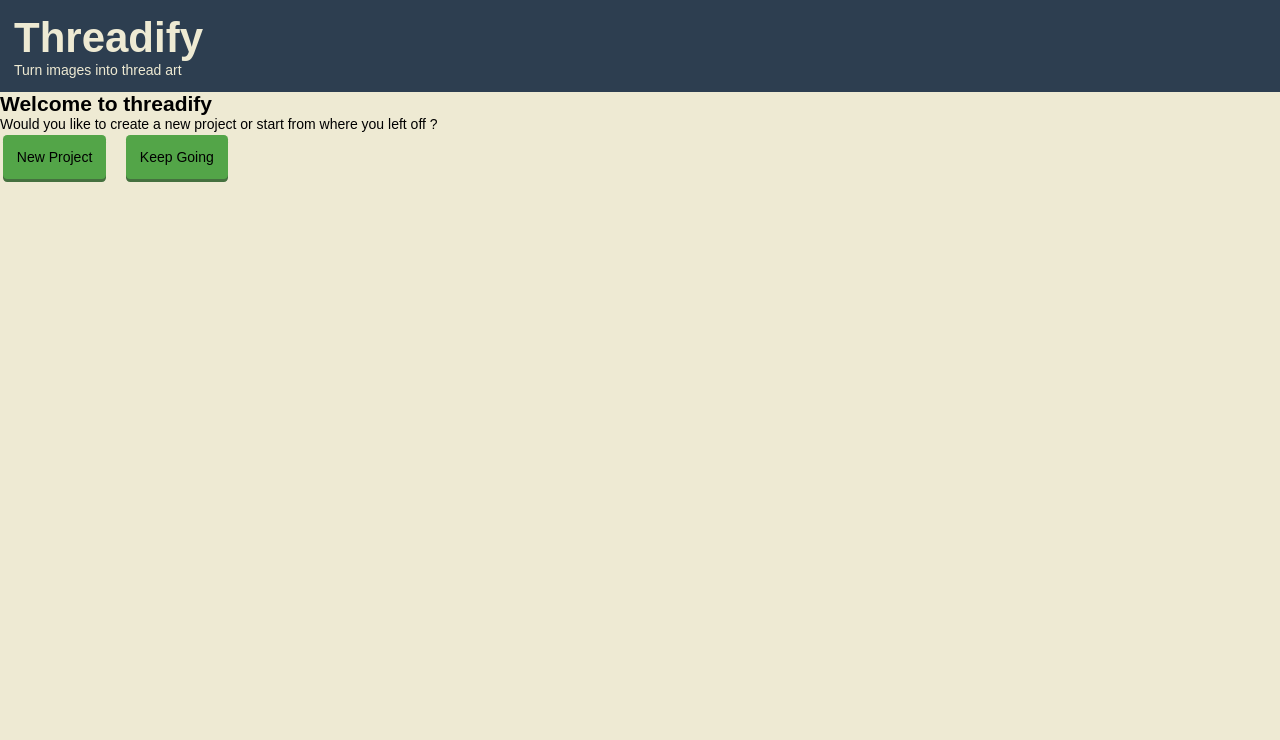
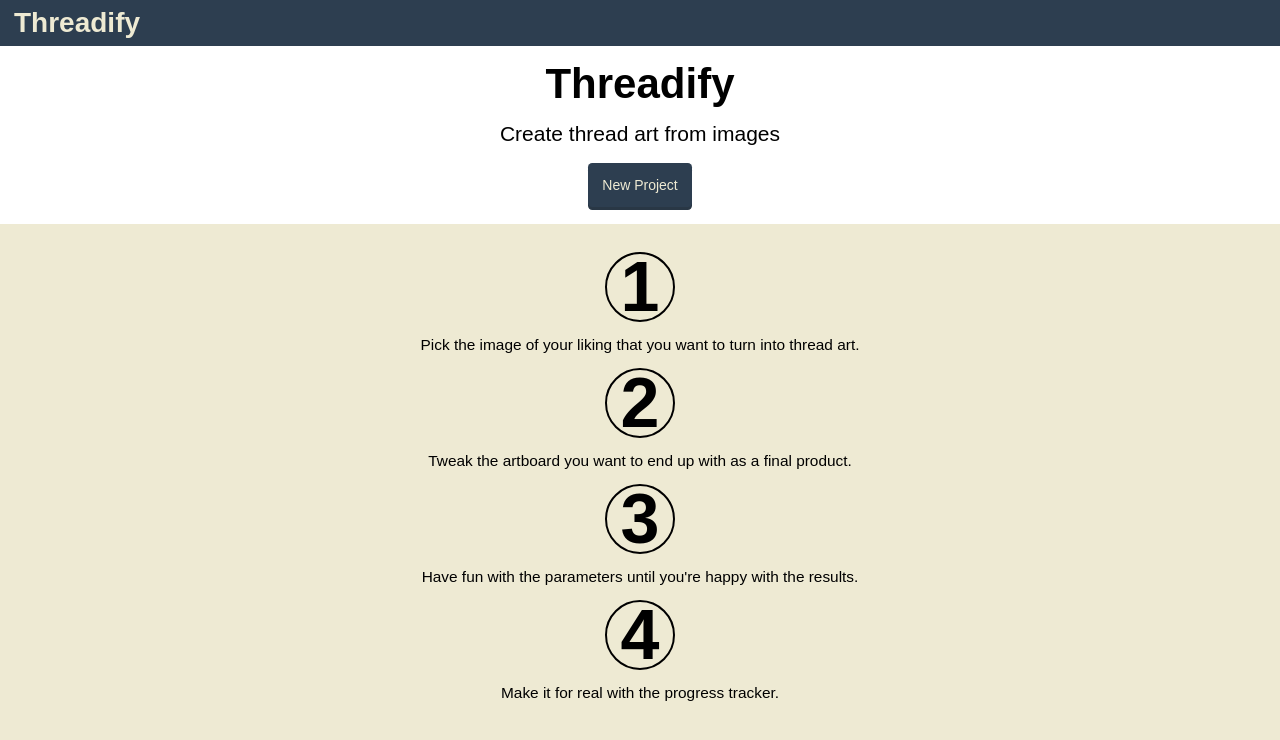
Before and after one commit to JeanChristopheM/threadify, a React (Vite) app: page / in a window 1280 px wide. Shown: the top 740 px of the page. Built offline with nearby package versions, Linux system fonts and the light colour scheme; a web font is replaced by a local one.

Commit message:
Changed style of landing page

```diff
--- a/package.json
+++ b/package.json
@@ -6,7 +6,7 @@
   "type": "module",
   "scripts": {
     "dev": "vite",
-    "dev-online": "vite --host",
+    "dev:online": "vite --host",
     "build": "tsc && vite build",
     "preview": "vite preview",
     "predeploy": "npm run build",
--- a/src/components/Header/index.tsx
+++ b/src/components/Header/index.tsx
@@ -6,7 +6,6 @@ const Header = () => {
       <Link to="/" className="customLink">
         <h1>Threadify</h1>
       </Link>
-      <p>Turn images into thread art</p>
     </header>
   );
 };
--- a/src/components/LandingPage/index.tsx
+++ b/src/components/LandingPage/index.tsx
@@ -4,17 +4,22 @@ import { Link } from "react-router-dom";
 const LandingPage = () => {
   return (
     <div className="welcomeLayout">
-      <h3>Welcome to threadify</h3>
-      <p>
-        Would you like to create a new project or start from where you left off
-        ?
-      </p>
-      <div className="flex-row">
+      <div className="hero">
+        <h1>Threadify</h1>
+        <p>Create thread art from images</p>
         <Link to="new" children={<button type="button">New Project</button>} />
-        <Link
-          to="letsgo"
-          children={<button type="button">Keep Going</button>}
-        />
+      </div>
+      <div className="explaination">
+        <h2>1</h2>
+        <p>
+          Pick the image of your liking that you want to turn into thread art.
+        </p>
+        <h2>2</h2>
+        <p>Tweak the artboard you want to end up with as a final product.</p>
+        <h2>3</h2>
+        <p>Have fun with the parameters until you're happy with the results.</p>
+        <h2>4</h2>
+        <p>Make it for real with the progress tracker.</p>
       </div>
     </div>
   );
--- a/src/components/OldProject/index.tsx
+++ b/src/components/OldProject/index.tsx
@@ -110,7 +110,8 @@ const OldProject = () => {
   const location = useLocation();
   useEffect(() => () => {
     // * Saving on navigate unmount
-    if (location.key !== window.history.state.key) {
+    console.log({ location: location.key, window: window.history.state });
+    if (location.key !== window.history?.state?.key) {
       setData(data);
     }
   });
--- a/src/entities/Line.ts
+++ b/src/entities/Line.ts
@@ -1,5 +1,6 @@
 import { DEFAULT_CANVAS_WIDTH } from "../utils/constants";
 import Point from "./Point";
+
 const getPixelsIndexesFromPositions = (pos: Point[]) => {
   const result: number[] = [];
   pos.forEach((p, _i) => {
@@ -8,19 +9,8 @@ const getPixelsIndexesFromPositions = (pos: Point[]) => {
   });
   return result;
 };
-export default class Line {
-  p1: Point;
-  p2: Point;
 
-  pixelsPosition: Point[];
-  pixelsIndexes: number[];
-  getPixelsInLine: (p1: Point, p2: Point) => Point[];
-
-  constructor(p1: Point, p2: Point) {
-    this.p1 = p1;
-    this.p2 = p2;
-
-    this.getPixelsInLine = (a: Point, b: Point) => {
+const getPixelsInLine = (a: Point, b: Point): Point[] => {
   const points: Point[] = [];
   const dx = Math.abs(b.x - a.x);
   const dy = -Math.abs(b.y - a.y);
@@ -50,7 +40,18 @@ export default class Line {
   return points;
 };
 
-    this.pixelsPosition = this.getPixelsInLine(this.p1, this.p2);
+export default class Line {
+  p1: Point;
+  p2: Point;
+
+  pixelsPosition: Point[];
+  pixelsIndexes: number[];
+
+  constructor(p1: Point, p2: Point) {
+    this.p1 = p1;
+    this.p2 = p2;
+
+    this.pixelsPosition = getPixelsInLine(this.p1, this.p2);
     this.pixelsIndexes = getPixelsIndexesFromPositions(this.pixelsPosition);
   }
 }
--- /dev/null
+++ b/src/style/_landingPage.scss
@@ -0,0 +1,44 @@
+.welcomeLayout {
+  .hero {
+    display: flex;
+    flex-direction: column;
+    align-items: center;
+    h1 {
+      font-size: 3rem;
+    }
+    p {
+      font-size: 1.5rem;
+      padding-block: 1rem;
+    }
+    padding-block: 1rem;
+    background-color: white;
+  }
+  .explaination {
+    display: flex;
+    flex-direction: column;
+    align-items: center;
+    padding: 1rem 1rem 3rem 1rem;
+    h2 {
+      font-size: 5rem;
+      height: 5rem;
+      line-height: 5rem;
+      aspect-ratio: 1;
+      position: relative;
+      text-align: center;
+      margin-block: 1rem;
+      &::after {
+        position: absolute;
+        content: "";
+        width: 100%;
+        height: 100%;
+        left: 0;
+        border: 0.2rem solid black;
+        border-radius: 100%;
+      }
+    }
+  }
+  p {
+    text-align: center;
+    font-size: 1.1rem;
+  }
+}
--- a/src/style/_variables.scss
+++ b/src/style/_variables.scss
@@ -1,5 +1,6 @@
 $defaultFontSize: 14px;
 $clr-bg: #2d3e50;
+$clr-bg-dark: #293745;
 $clr-main: #eeead3;
 
 $clr-accent: #53a548;
--- a/src/style/main.scss
+++ b/src/style/main.scss
@@ -3,6 +3,8 @@
 
 @import "mainContainer";
 @import "spinner";
+
+@import "landingPage";
 
 @font-face {
   font-family: "playfair_displayregular";
@@ -20,7 +22,7 @@ body {
   position: relative;
 }
 h1 {
-  font-size: 3rem;
+  font-size: 2rem;
   font-weight: 600;
   z-index: 2;
 }
@@ -39,8 +41,7 @@ h3 {
 }
 header {
   position: relative;
-  padding: 1rem;
-  min-height: 6rem;
+  padding: 0.5rem 1rem;
   color: $clr-main;
   background-color: $clr-bg;
 }
@@ -50,6 +51,7 @@ main {
   overflow: hidden;
 }
 button {
+  color: $clr-main;
   padding: 1rem;
   margin: 0.2rem;
   border-radius: 0.3rem;
@@ -60,8 +62,8 @@ button {
   cursor: pointer;
   z-index: 0;
   transform: translateY(0);
-  background-color: $clr-accent;
-  box-shadow: 0 3px 0 0 $clr-accent-dark;
+  background-color: $clr-bg;
+  box-shadow: 0 3px 0 0 $clr-bg-dark;
   @media (hover: hover) {
     &:hover {
       transform: translateY(-3px);
```
Also changed, not shown: src/style/_mainContainer.scss (+0 -109 lines). Lines whose indentation alone changed are shown as unchanged.
